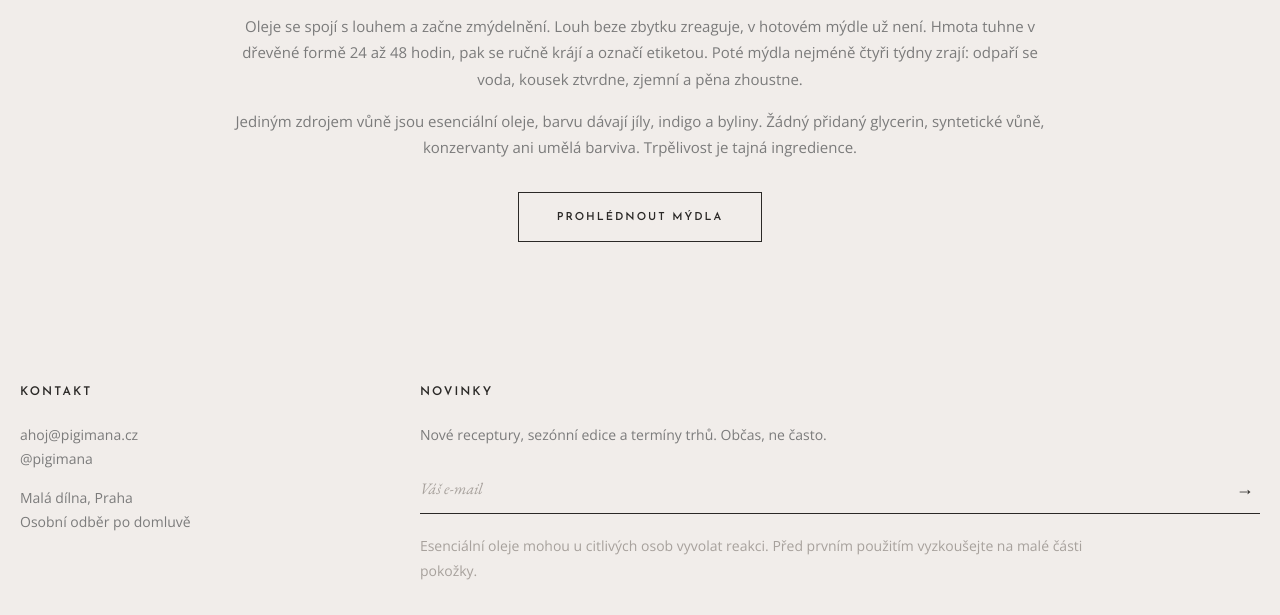
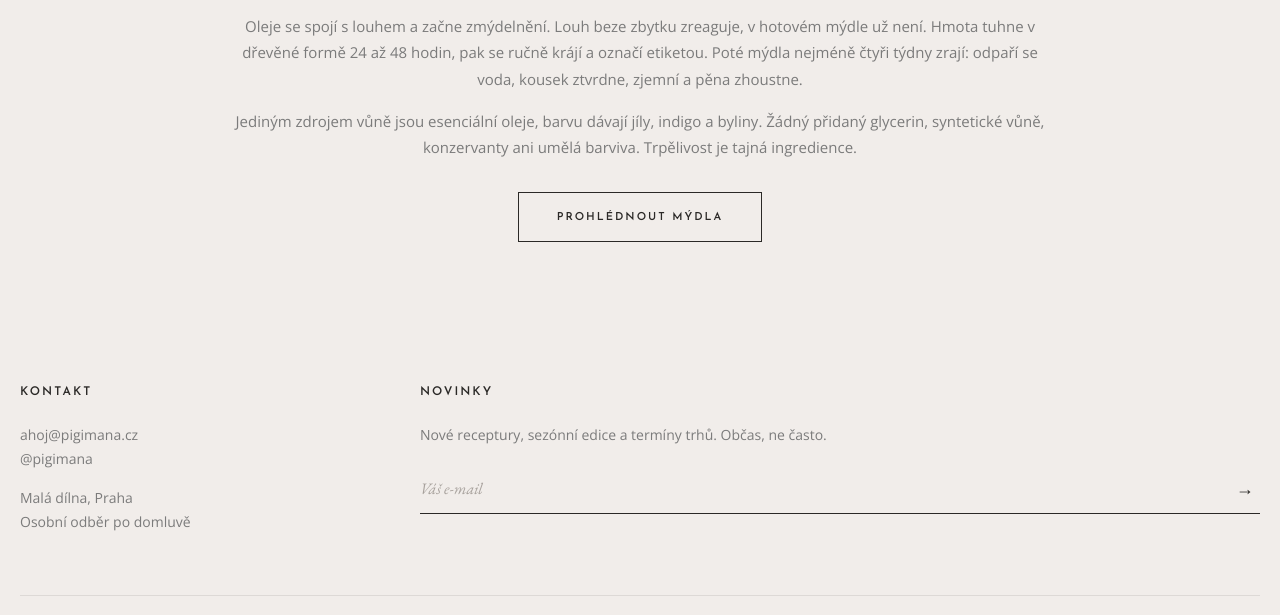
Before and after one commit to alzbetafaltisova-ai/pigimana, a plain HTML site: page index.html in a window 1280 px wide. Shown: the part 1417-2032 px from the top of the page. Drawn offline with nearby package versions, Linux system fonts and the light colour scheme.

Commit message:
Remove the essential-oil note from the footer
Co-Authored-By: Claude Fable 5.1 <noreply@anthropic.com>

```diff
--- a/css/style.css
+++ b/css/style.css
@@ -252,7 +252,6 @@ section { padding: 40px 0; }
 .newsletter input::placeholder { color: var(--muted); }
 .newsletter button { padding: 0 6px; color: var(--ink); font-size: 18px; transition: color .3s; }
 .newsletter button:hover { color: var(--accent); }
-.site-footer__note { font-size: 12px; color: var(--muted); }
 
 .site-footer__bottom {
   display: flex; align-items: center; justify-content: space-between; gap: 20px; flex-wrap: wrap;
--- a/index.html
+++ b/index.html
@@ -326,7 +326,6 @@
         <input id="newsletter-email" type="email" placeholder="Váš e-mail" required>
         <button type="submit" aria-label="Odeslat">→</button>
       </form>
-      <p class="site-footer__note">Esenciální oleje mohou u citlivých osob vyvolat reakci. Před prvním použitím vyzkoušejte na malé části pokožky.</p>
     </div>
   </div>
   <div class="container site-footer__bottom">
```
